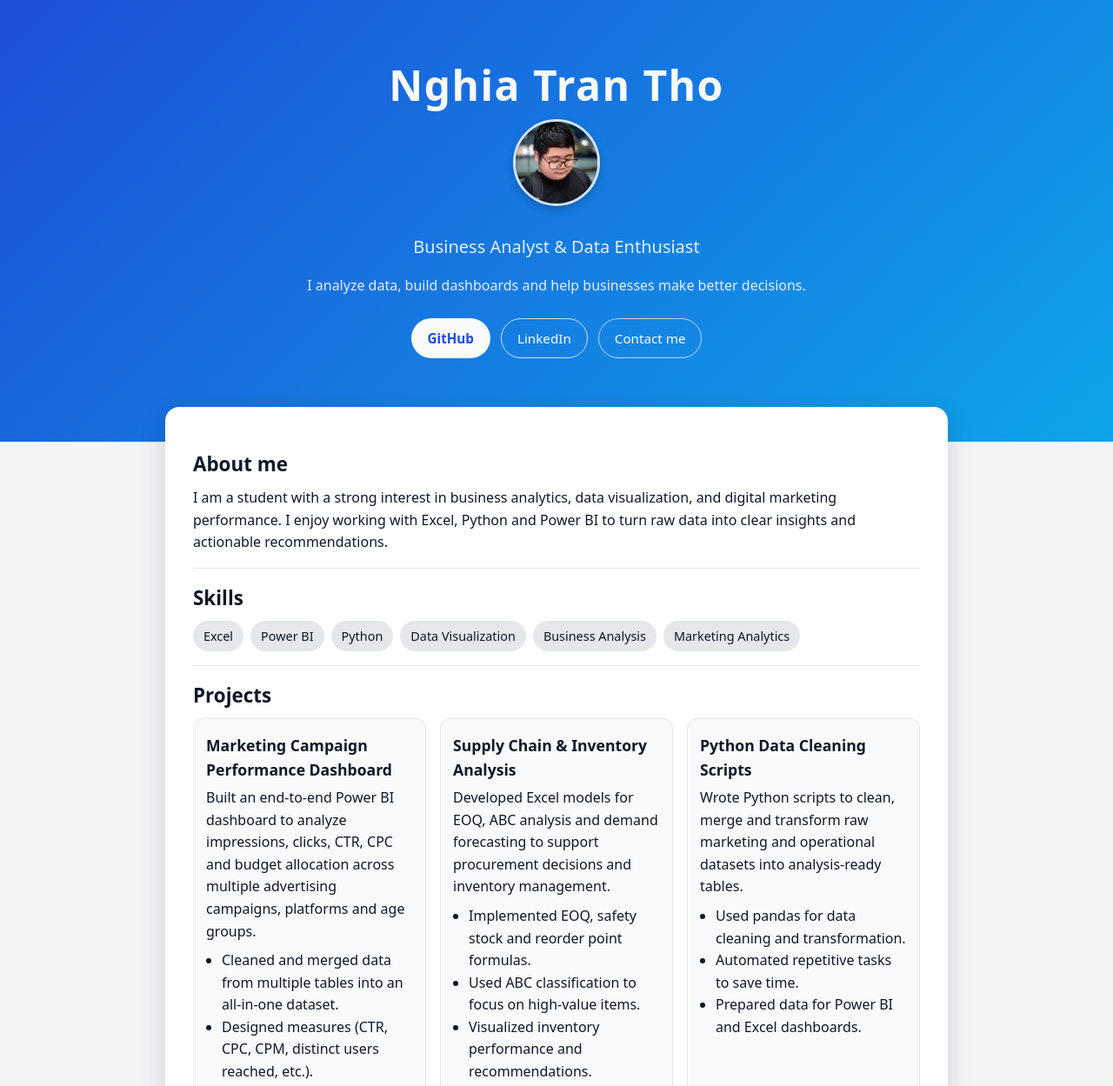
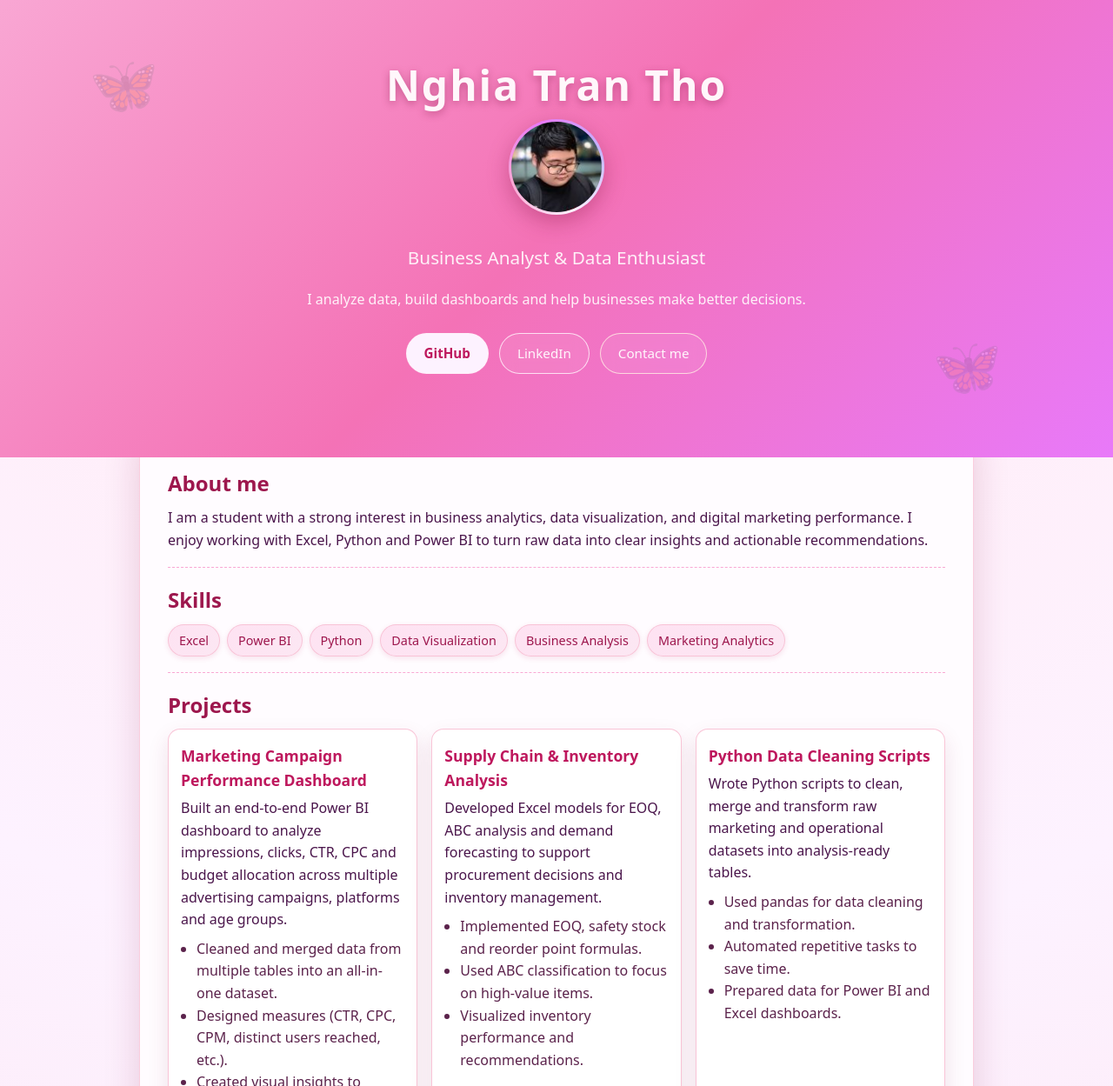
Before and after one commit to Elys-ia/nghiatrantho.github.io, a plain HTML site: page index.html in a window 1280 px wide. Shown: the part 20-1269 px from the top of the page at 87% size. Drawn offline with Linux system fonts and the light colour scheme; files whose address does not match are found by name.

Commit message:
Style.css

```diff
--- a/style.css
+++ b/style.css
@@ -4,108 +4,140 @@
     margin: 0;
     padding: 0;
 }
-.avatar {
-    width: 100px;
-    height: 100px;
-    border-radius: 50%;
-    object-fit: cover;
-    border: 3px solid rgba(255, 255, 255, 0.8);
-    box-shadow: 0 4px 10px rgba(0,0,0,0.2);
-    margin-bottom: 16px;
-}
+
 body {
     font-family: system-ui, -apple-system, BlinkMacSystemFont, "Segoe UI", sans-serif;
     line-height: 1.6;
-    color: #111827;
-    background: #f3f4f6;
+    color: #3b0f2f; /* tím hồng đậm, dịu mắt */
+    background: radial-gradient(circle at top, #ffe6f4 0, #ffeef8 30%, #fdf2ff 60%, #fce7f3 100%);
 }
 
-/* Hero (phần trên cùng) */
+/* Hero (phần trên cùng) – Elysia pink gradient */
 .hero {
-    background: linear-gradient(135deg, #1d4ed8, #0ea5e9);
-    color: #f9fafb;
-    padding: 64px 16px 80px;
+    background: linear-gradient(135deg, #f9a8d4, #f472b6, #e879f9);
+    color: #fff7fb;
+    padding: 80px 16px 96px;
+    position: relative;
+    overflow: hidden;
+}
+
+/* Butterflies nhẹ nhàng ở nền (decor) */
+.hero::before,
+.hero::after {
+    content: "🦋";
+    position: absolute;
+    font-size: 64px;
+    opacity: 0.15;
+}
+
+.hero::before {
+    top: 12%;
+    left: 8%;
+}
+
+.hero::after {
+    bottom: 10%;
+    right: 10%;
 }
 
 .hero-content {
     max-width: 900px;
     margin: 0 auto;
     text-align: center;
+    position: relative;
+    z-index: 1;
 }
 
+/* Avatar Elysia-style */
+.avatar {
+    width: 110px;
+    height: 110px;
+    border-radius: 50%;
+    object-fit: cover;
+    padding: 3px;
+    background: conic-gradient(from 160deg, #fdf2ff, #f9a8d4, #e879f9, #c4b5fd, #fdf2ff);
+    box-shadow: 0 8px 24px rgba(131, 24, 67, 0.35);
+    margin-bottom: 16px;
+}
+
+/* Tên & title */
 .name {
-    font-size: 2.5rem;
+    font-size: 2.7rem;
     font-weight: 700;
-    letter-spacing: 0.03em;
+    letter-spacing: 0.04em;
+    text-shadow: 0 3px 10px rgba(131, 24, 67, 0.4);
 }
 
 .title {
-    font-size: 1.25rem;
-    margin-top: 8px;
-    opacity: 0.9;
+    font-size: 1.3rem;
+    margin-top: 10px;
+    opacity: 0.95;
 }
 
 .subtitle {
-    margin-top: 16px;
-    max-width: 600px;
+    margin-top: 18px;
+    max-width: 640px;
     margin-left: auto;
     margin-right: auto;
-    opacity: 0.9;
+    opacity: 0.96;
 }
 
+/* Buttons */
 .hero-buttons {
-    margin-top: 24px;
+    margin-top: 26px;
     display: flex;
     flex-wrap: wrap;
     gap: 12px;
     justify-content: center;
 }
 
-/* Buttons */
 .btn {
-    padding: 10px 18px;
+    padding: 10px 20px;
     border-radius: 999px;
-    border: 1px solid rgba(249, 250, 251, 0.8);
-    background: transparent;
-    color: #f9fafb;
+    border: 1px solid rgba(255, 240, 250, 0.85);
+    background: rgba(248, 250, 252, 0.08);
+    color: #fff7fb;
     text-decoration: none;
     font-size: 0.95rem;
-    transition: background 0.2s ease, transform 0.1s ease, box-shadow 0.2s ease;
+    backdrop-filter: blur(10px);
+    -webkit-backdrop-filter: blur(10px);
+    transition: background 0.2s ease, transform 0.1s ease, box-shadow 0.2s ease, color 0.2s ease;
 }
 
 .btn.primary {
-    background: #f9fafb;
-    color: #1d4ed8;
+    background: #fdf2ff;
+    color: #be185d;
     font-weight: 600;
 }
 
 .btn.outline {
-    border-color: rgba(249, 250, 251, 0.7);
+    border-color: rgba(254, 226, 226, 0.9);
 }
 
 .btn:hover {
     transform: translateY(-1px);
-    box-shadow: 0 6px 16px rgba(15, 23, 42, 0.25);
-    background: rgba(249, 250, 251, 0.1);
+    box-shadow: 0 8px 20px rgba(131, 24, 67, 0.4);
+    background: rgba(249, 250, 251, 0.16);
 }
 
 .btn.primary:hover {
-    background: #e5e7eb;
+    background: #ffe4f4;
 }
 
-/* Container & Sections */
+/* Container & Sections – card trắng, bo tròn, nhẹ nhàng */
 .container {
-    max-width: 900px;
-    margin: -40px auto 40px; /* Nổi lên một chút so với hero */
-    background: white;
-    border-radius: 16px;
-    box-shadow: 0 10px 30px rgba(15, 23, 42, 0.15);
-    padding: 24px 20px 32px;
+    max-width: 960px;
+    margin: -40px auto 48px;
+    background: rgba(255, 252, 255, 0.98);
+    border-radius: 20px;
+    box-shadow: 0 16px 40px rgba(131, 24, 67, 0.18);
+    padding: 28px 20px 36px;
+    border: 1px solid rgba(248, 187, 208, 0.7);
 }
 
 .section {
-    padding: 16px 0;
-    border-bottom: 1px solid #e5e7eb;
+    padding: 18px 0;
+    border-bottom: 1px dashed #f9a8d4;
 }
 
 .section:last-of-type {
@@ -113,12 +145,17 @@ body {
 }
 
 .section h2 {
-    font-size: 1.4rem;
+    font-size: 1.5rem;
     margin-bottom: 8px;
-    color: #111827;
+    color: #9d174d;
 }
 
-/* Chips (skills) */
+/* About paragraph */
+.section p {
+    color: #4a154b;
+}
+
+/* Chips (skills) – viên thuốc hồng pastel */
 .chips {
     display: flex;
     flex-wrap: wrap;
@@ -129,11 +166,14 @@ body {
 .chip {
     padding: 6px 12px;
     border-radius: 999px;
-    background: #e5e7eb;
+    background: linear-gradient(135deg, #fee2f2, #fce7f3);
     font-size: 0.9rem;
+    color: #9d174d;
+    border: 1px solid rgba(248, 187, 208, 0.8);
+    box-shadow: 0 2px 6px rgba(190, 24, 93, 0.12);
 }
 
-/* Cards (projects) */
+/* Cards (projects) – card kiểu crystal nhẹ */
 .cards {
     display: grid;
     grid-template-columns: 1fr;
@@ -143,30 +183,34 @@ body {
 
 .card {
     padding: 16px 14px;
-    border-radius: 12px;
-    border: 1px solid #e5e7eb;
-    background: #f9fafb;
+    border-radius: 14px;
+    background: rgba(255, 255, 255, 0.85);
+    border: 1px solid rgba(248, 187, 208, 0.85);
+    box-shadow: 0 10px 24px rgba(131, 24, 67, 0.12);
 }
 
 .card h3 {
     font-size: 1.1rem;
     margin-bottom: 6px;
+    color: #be185d;
 }
 
 .card p {
     margin-bottom: 8px;
+    color: #4a154b;
 }
 
 .card ul {
     margin-left: 18px;
     margin-bottom: 8px;
+    color: #5b224b;
 }
 
 .card-link {
     margin-top: 4px;
     display: inline-block;
     font-size: 0.9rem;
-    color: #1d4ed8;
+    color: #db2777;
     text-decoration: none;
 }
 
@@ -185,7 +229,7 @@ body {
 }
 
 .contact-list a {
-    color: #1d4ed8;
+    color: #db2777;
     text-decoration: none;
 }
 
@@ -198,15 +242,11 @@ body {
     text-align: center;
     padding: 12px 0 16px;
     font-size: 0.85rem;
-    color: #6b7280;
+    color: #a21caf;
 }
 
 /* Responsive */
 @media (min-width: 768px) {
-    .hero {
-        padding: 80px 16px 96px;
-    }
-
     .name {
         font-size: 3rem;
     }
```
